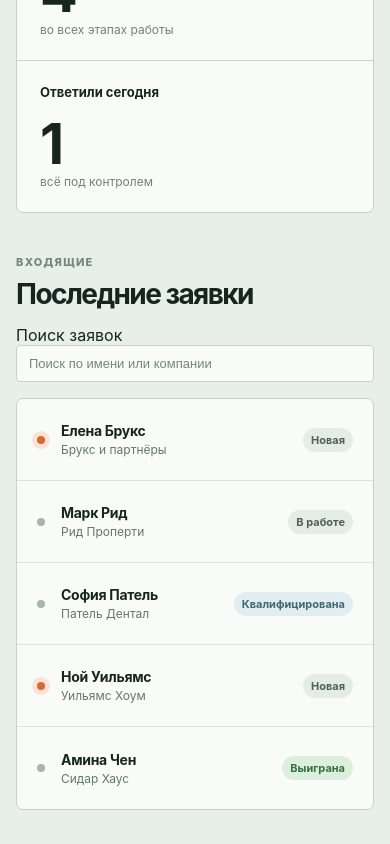
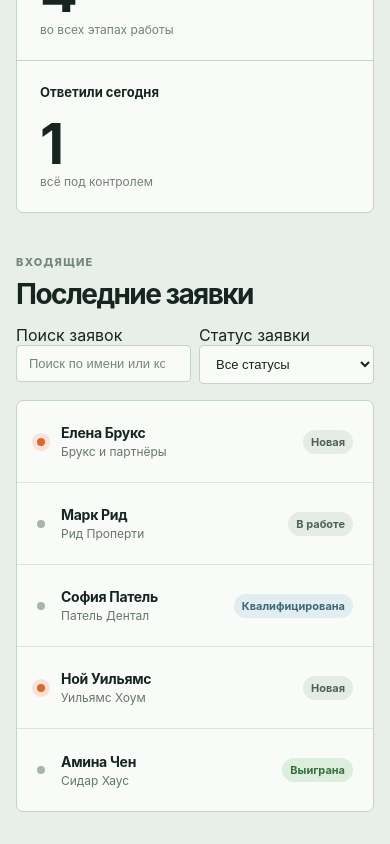
Before and after one commit to Dediinside/leadpulse, a React (Vite) app: page / in a window 390 px wide. Shown: the part 578-1422 px from the top of the page. Built offline with nearby package versions, Linux system fonts and the light colour scheme.

Commit message:
feat: добавить фильтр по статусу

```diff
--- a/src/App.tsx
+++ b/src/App.tsx
@@ -13,12 +13,13 @@ const displayNow = new Date('2026-07-20T11:00:00.000Z');
 
 export default function App() {
   const [query, setQuery] = useState('');
+  const [status, setStatus] = useState<LeadStatus | 'all'>('all');
   const attention = getAttentionLeads(initialLeads, displayNow);
   const openLeads = initialLeads.filter(({ status }) => !['won', 'lost'].includes(status));
   const answeredToday = initialLeads.filter(({ answeredAt }) => answeredAt?.startsWith('2026-07-20')).length;
   const visibleLeads = initialLeads.filter(({ customer, company }) =>
     `${customer} ${company}`.toLocaleLowerCase().includes(query.trim().toLocaleLowerCase()),
-  );
+  ).filter(({ status: leadStatus }) => status === 'all' || leadStatus === status);
 
   return (
     <main className="app-shell">
@@ -66,6 +67,7 @@ export default function App() {
             <p className="eyebrow">Входящие</p>
             <h2 id="inbox-heading">Последние заявки</h2>
           </div>
+          <div className="lead-controls">
             <label className="search-field">
               <span className="sr-only">Поиск заявок</span>
               <input
@@ -75,6 +77,14 @@ export default function App() {
                 onChange={({ target }) => setQuery(target.value)}
               />
             </label>
+            <label className="status-filter">
+              <span className="sr-only">Статус заявки</span>
+              <select value={status} onChange={({ target }) => setStatus(target.value as LeadStatus | 'all')}>
+                <option value="all">Все статусы</option>
+                {leadStatuses.map((item) => <option key={item} value={item}>{statusLabel[item]}</option>)}
+              </select>
+            </label>
+          </div>
         </div>
         <div className="lead-list" role="list">
           {visibleLeads.map((lead) => {
--- a/src/styles.css
+++ b/src/styles.css
@@ -33,7 +33,10 @@ h1 { max-width: 650px; margin-bottom: 10px; font-size: clamp(42px, 7vw, 82px); l
 .workspace { margin-top: 42px; }
 .section-heading { display: flex; align-items: end; justify-content: space-between; margin-bottom: 16px; }
 h2 { margin: 0; font-size: 28px; letter-spacing: -.055em; }
-.search-field input { width: 248px; border: 1px solid #c6d3ca; border-radius: 4px; padding: 10px 12px; background: #f9fbf8; color: #172520; font-size: 13px; }
+.lead-controls { display: flex; gap: 8px; }
+.search-field input, .status-filter select { border: 1px solid #c6d3ca; border-radius: 4px; padding: 10px 12px; background: #f9fbf8; color: #172520; font-size: 13px; }
+.search-field input { width: 248px; }
+.status-filter select { cursor: pointer; }
 .search-field input::placeholder { color: #73877d; }
 .text-action { border: 0; padding: 5px 0; background: transparent; color: #365f4a; cursor: pointer; font-size: 13px; font-weight: 700; }
 .lead-list { overflow: hidden; border: 1px solid #c6d3ca; border-radius: 7px; background: #f9fbf8; }
@@ -58,7 +61,7 @@ h2 { margin: 0; font-size: 28px; letter-spacing: -.055em; }
   .metric strong { margin-top: 16px; }
   .lead-row { grid-template-columns: 12px 1fr auto; gap: 12px; }
   .section-heading { align-items: start; flex-direction: column; gap: 14px; }
-  .search-field, .search-field input { width: 100%; }
+  .lead-controls, .search-field, .search-field input, .status-filter, .status-filter select { width: 100%; }
   .lead-message, .owner { display: none; }
   .lead-identity { grid-column: 2; }
   .status { grid-column: 3; }
```
Also changed, not shown: 1 other file (tests, documents, lock files or other folders). Lines whose indentation alone changed are shown as unchanged.
